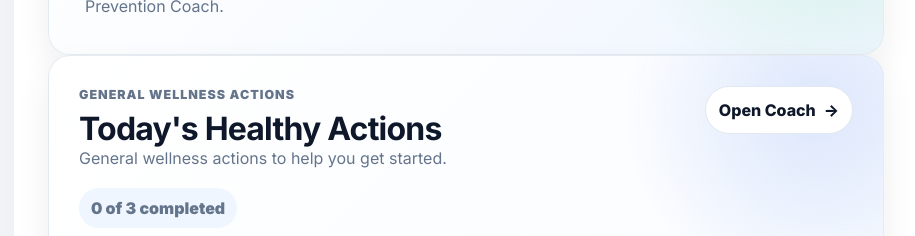
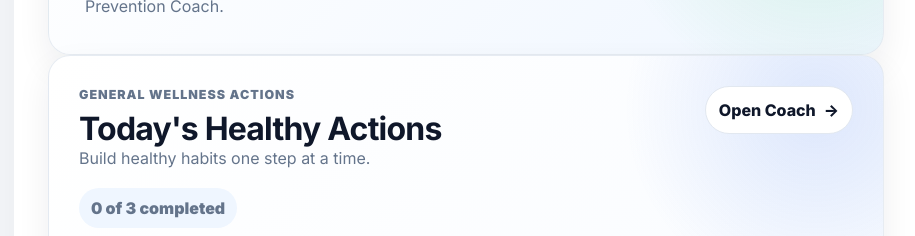
Before and after one commit to kevinlee2010/family-health-app, a React (Vite) app: page / in a window 1280 px wide. Shown: the part 953-1189 px from the top of the page, without its empty margins (330-1245 px from the left). Built offline with nearby package versions, Linux system fonts and the light colour scheme.

Commit message:
Update daily actions subtitle

```diff
--- a/src/App.jsx
+++ b/src/App.jsx
@@ -1179,7 +1179,7 @@ function getCoachMessage({ completedCount, totalGoals }) {
     return `Nice progress. You completed ${completedCount} of ${totalGoals} coach goals today, so keep the next step small and repeatable.`
   }
 
-  return 'Start with one small action today. A 20-minute walk, one extra glass of water, or one screening question is enough to create momentum.'
+  return 'Build healthy habits one step at a time.'
 }
 
 
@@ -2646,11 +2646,7 @@ function App() {
                     : 'General wellness actions'}
                 </p>
                 <h2 id="today-actions-title">Today's Healthy Actions</h2>
-                <p>
-                  {hasPersonalizedAssessmentData
-                    ? 'Start with one small action today.'
-                    : 'General wellness actions to help you get started.'}
-                </p>
+                <p>Build healthy habits one step at a time.</p>
               </div>
               <button
                 className="secondary-action"
```
